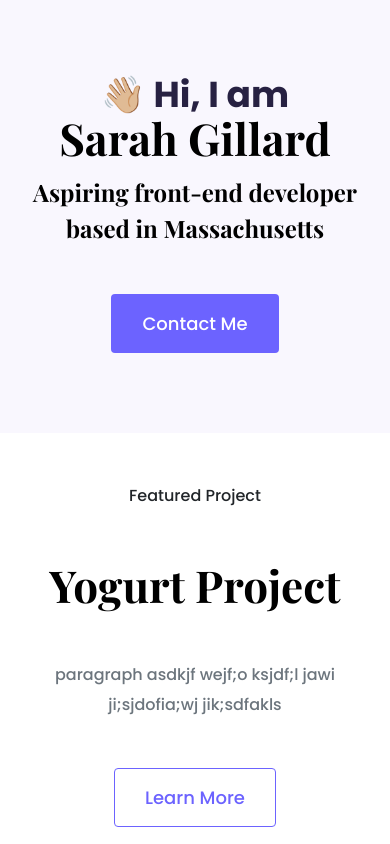
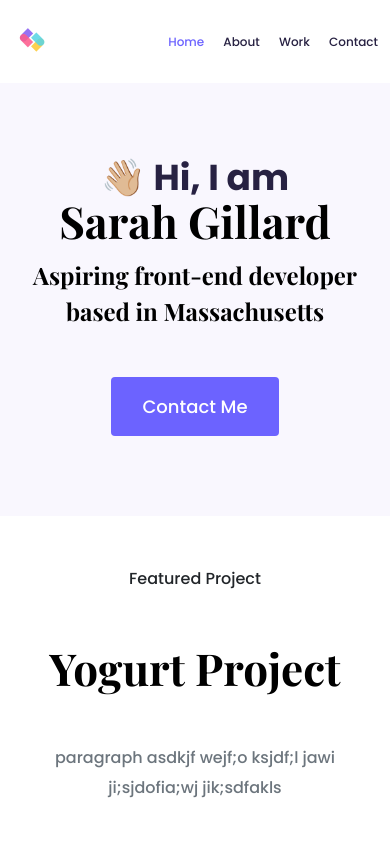
Before and after one commit to sngillard/portfolio-project, a plain HTML site: page index.html in a window 390 px wide. Shown: the top 844 px of the page. Drawn offline with nearby package versions, Linux system fonts and the light colour scheme; a web font is replaced by a local one.

Commit message:
Added navigation to home page.

```diff
--- a/index.html
+++ b/index.html
@@ -29,6 +29,26 @@
     <title>Document</title>
   </head>
   <body>
+    <div class="container">
+    <nav class="d-flex justify-content-between">
+      <img src="images/logo.png" class="logo d-none d-md-block" alt="">
+      <img src="images/logo-small.jpeg" class="logo d-block d-md-none" alt="">
+      <ul>
+        <li class="active">
+          <a href="/">Home</a>
+        </li>
+        <li>
+          <a href="/about.html">About</a>
+        </li>
+        <li>
+          <a href="/work.html">Work</a>
+        </li>
+        <li>
+          <a href="/contact.html">Contact</a>
+        </li>
+      </ul>
+      </div>
+    </nav>
     <div class="hero">
       <p>👋🏼 Hi, I am</p>
       <h1>Sarah Gillard</h1>
--- a/styles/portfolio.css
+++ b/styles/portfolio.css
@@ -107,6 +107,37 @@ p {
   padding: 120px 60px;
 }
 
+.logo {
+  max-height: 40px;
+}
+
+nav {
+  padding: 20px 0;
+}
+
+nav ul {
+  padding: 0;
+  margin: 0;
+}
+
+nav li {
+  display: inline;
+  list-style: none;
+  line-height: 42px;
+  margin-left: 15px;
+}
+
+nav a {
+  text-decoration: none;
+  color: #272142;
+  transition: all 100ms ease-in-out;
+}
+
+nav a:hover,
+nav li.active a {
+  color: var(--branding-color);
+}
+
 @media (max-width: 900px) {
   h1 {
     font-size: 44px;
@@ -130,4 +161,8 @@ p {
     text-align: center;
     padding: 0;
   }
+
+  nav a {
+    font-size: 12px;
+  }
 }
```
Also changed, not shown: contact.html (added, +56 -0 lines), images/logo-small.jpeg (added), images/logo.png (added).
